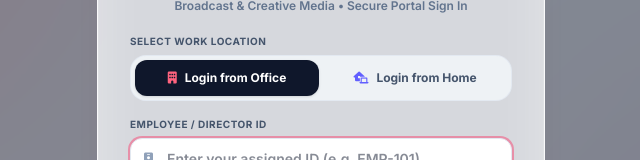
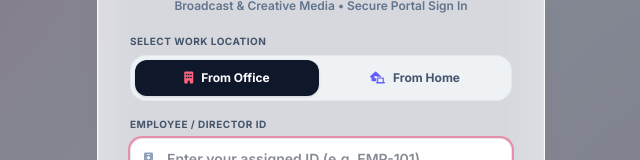
Before and after one commit to fzbd001/nandonportalv01, a React (Vite) app: page / in a window 1280 px wide. Shown: the part 261-421 px from the top of the page, without its empty margins (319-959 px from the left). Built offline with nearby package versions, Linux system fonts and the light colour scheme; no server answers; the database is empty.

Commit message:
ui: simplify login location labels
Shorten "Login from Office" and "Login from Home" to "From Office" and "From Home" in the LoginModal for a cleaner UI.

```diff
--- a/src/components/modals/LoginModal.tsx
+++ b/src/components/modals/LoginModal.tsx
@@ -71,7 +71,7 @@ export const LoginModal: React.FC<LoginModalProps> = ({
                 }`}
               >
                 <i className={`fa-solid fa-building text-xs ${workLocation === 'Office' ? 'text-rose-400' : 'text-rose-500'}`}></i>
-                <span>Login from Office</span>
+                <span>From Office</span>
               </button>
               <button
                 type="button"
@@ -83,7 +83,7 @@ export const LoginModal: React.FC<LoginModalProps> = ({
                 }`}
               >
                 <i className={`fa-solid fa-house-laptop text-xs ${workLocation === 'Home' ? 'text-indigo-400' : 'text-indigo-500'}`}></i>
-                <span>Login from Home</span>
+                <span>From Home</span>
               </button>
             </div>
           </div>
```
Also changed, not shown: public/assets/aistudio/image_c237ad3f.png (added).
